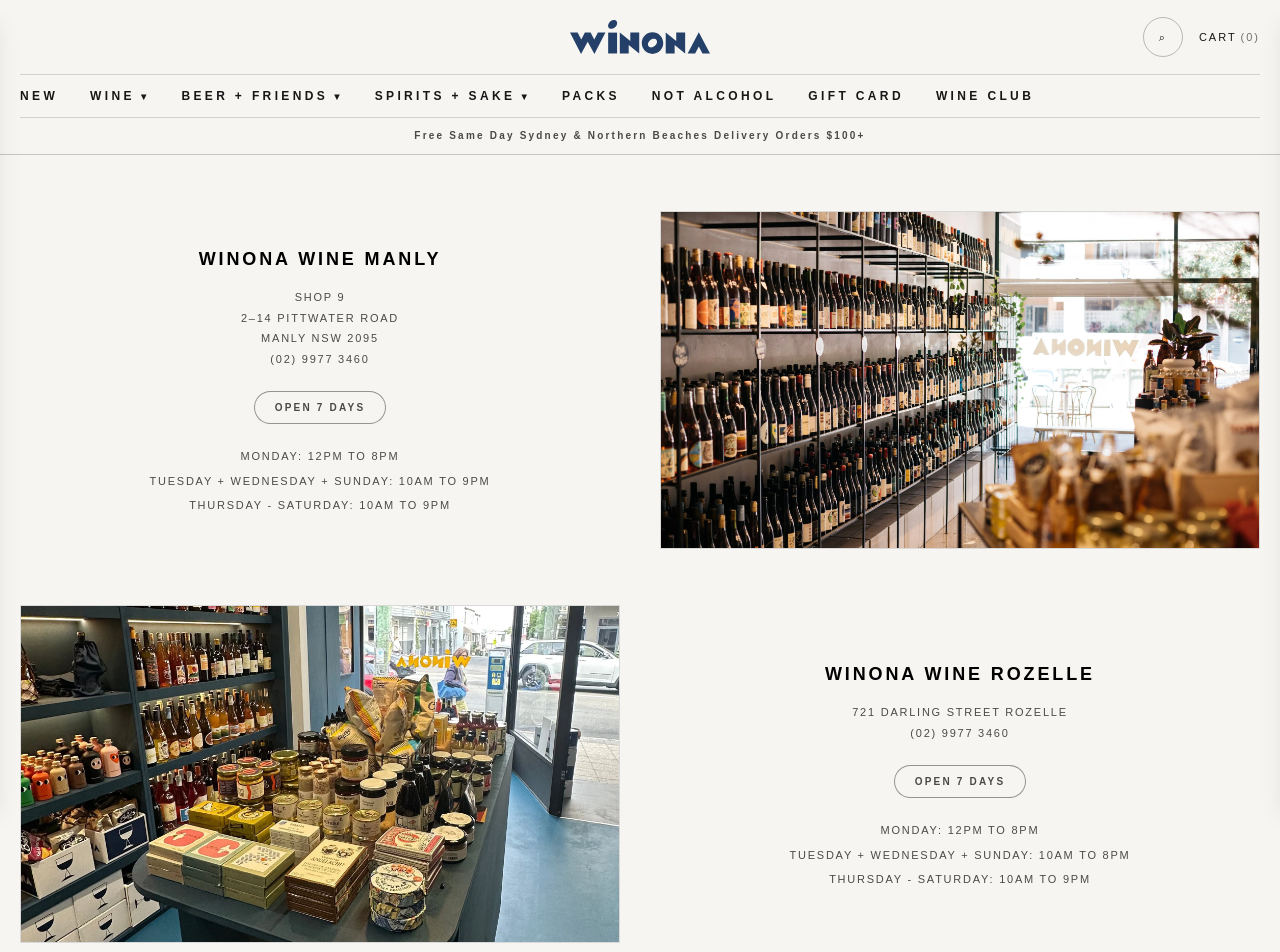
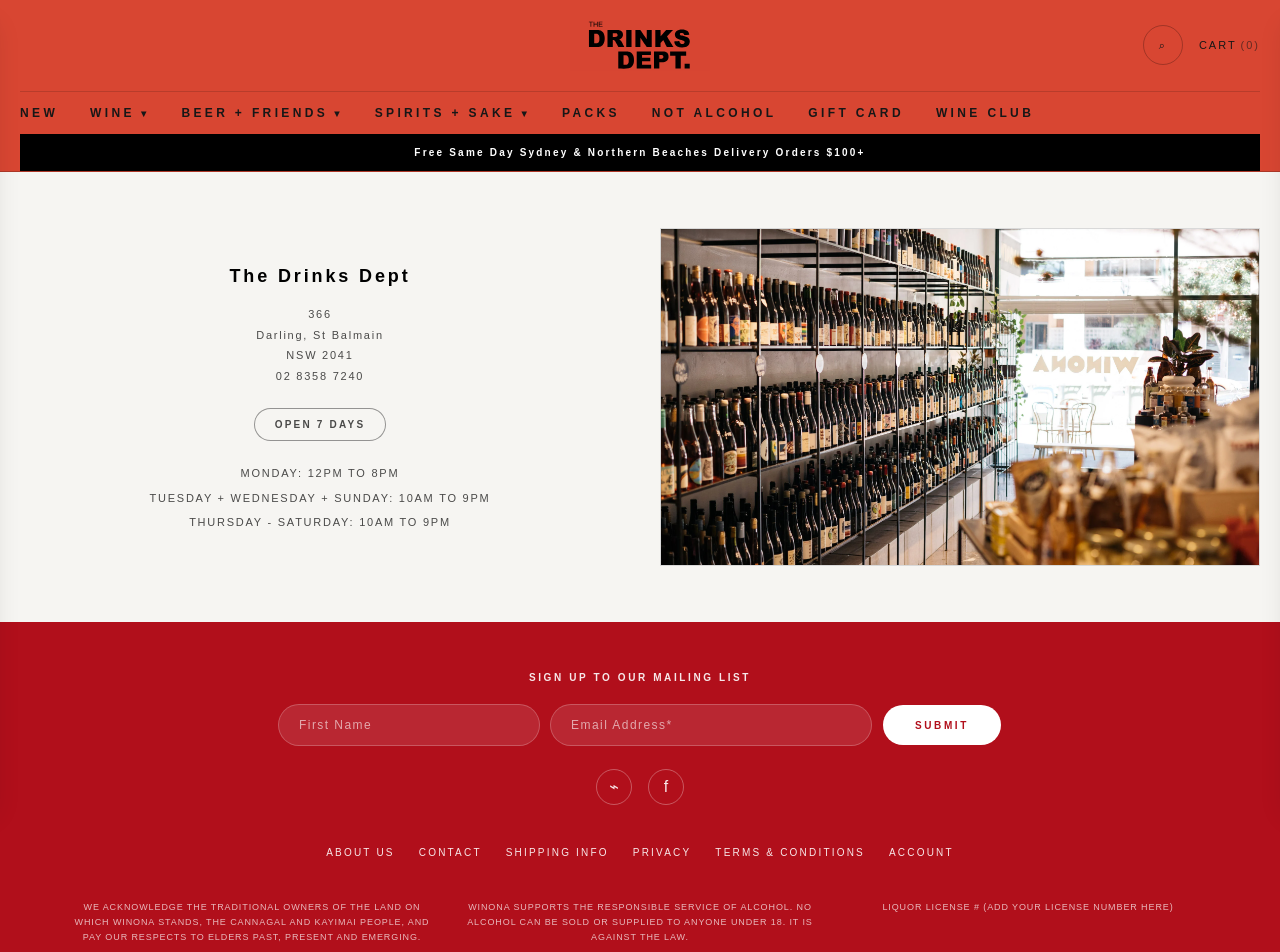
Before and after one commit to prabinbala2/winonawine, a Next.js app: page /contact in a window 1280 px wide. Shown: the top 952 px of the page. Built offline with nearby package versions, Linux system fonts and the light colour scheme.

Commit message:
Red Color

```diff
--- a/src/app/contact/page.tsx
+++ b/src/app/contact/page.tsx
@@ -13,12 +13,12 @@
         stores={[
           {
             id: "manly",
-            title: "WINONA WINE MANLY",
+            title: "The Drinks Dept",
             lines: [
-              "SHOP 9",
-              "2–14 PITTWATER ROAD",
-              "MANLY NSW 2095",
-              "(02) 9977 3460",
+              "366",
+              "Darling, St Balmain",
+              "NSW 2041",
+              "02 8358 7240",
             ],
             badgeText: "OPEN 7 DAYS",
             hours: [
@@ -27,38 +27,7 @@
               "THURSDAY - SATURDAY: 10AM TO 9PM",
             ],
             imageSrc: "/mock/store-manly.webp",
-            imageAlt: "Winona Manly store",
-          },
-          {
-            id: "rozelle",
-            title: "WINONA WINE ROZELLE",
-            lines: ["721 DARLING STREET ROZELLE", "(02) 9977 3460"],
-            badgeText: "OPEN 7 DAYS",
-            hours: [
-              "MONDAY: 12PM TO 8PM",
-              "TUESDAY + WEDNESDAY + SUNDAY: 10AM TO 8PM",
-              "THURSDAY - SATURDAY: 10AM TO 9PM",
-            ],
-            imageSrc: "/mock/store-rozelle.webp",
-            imageAlt: "Winona Rozelle store",
-          },
-          {
-            id: "avalon",
-            title: "WINONA WINE AVALON",
-            lines: [
-              "SHOP 1",
-              "25 OLD BARRENJOEY ROAD",
-              "AVALON BEACH NSW 2107",
-              "(02) 9669 9391",
-            ],
-            badgeText: "OPEN 7 DAYS",
-            hours: [
-              "MONDAY - WEDNESDAY: 10AM TO 8PM",
-              "THURSDAY - SATURDAY: 10AM TO 9PM",
-              "SUNDAY: 10AM TO 8PM",
-            ],
-            imageSrc: "/mock/store-avalon.webp",
-            imageAlt: "Winona Avalon store",
+            imageAlt: "The Drinks Dept",
           },
         ]}
       />
--- a/src/app/page.tsx
+++ b/src/app/page.tsx
@@ -121,6 +121,9 @@
       <Menu brand="WINONA" cartCount={0} />
       <BannerSlider banners={banners} autoPlayMs={4500} />
       <SectionSlider title="NEW JUICE" products={newJuice} />
+      <div className="py-2">
+          <div className="h-px w-full bg-white" />
+        </div>
       <SectionSlider title="OBJECTS + GIFTS" products={objectsAndGifts} />
       <PromoBanner
         src="/mock/chilled.webp"
@@ -129,6 +132,9 @@
       />
 
       <SectionSlider title="OBJECTS + GIFTS" products={objectsAndGifts} />
+      <div className="py-2">
+          <div className="h-px w-full bg-white" />
+        </div>
       <SectionSlider title="NEW JUICE" products={newJuice} />
 
       <InStoreTastings
@@ -191,12 +197,12 @@
         stores={[
           {
             id: "manly",
-            title: "WINONA WINE MANLY",
+            title: "The Drinks Dept",
             lines: [
-              "SHOP 9",
-              "2–14 PITTWATER ROAD",
-              "MANLY NSW 2095",
-              "(02) 9977 3460",
+              "366",
+              "Darling, St Balmain",
+              "NSW 2041",
+              "02 8358 7240",
             ],
             badgeText: "OPEN 7 DAYS",
             hours: [
@@ -205,38 +211,7 @@
               "THURSDAY - SATURDAY: 10AM TO 9PM",
             ],
             imageSrc: "/mock/store-manly.webp",
-            imageAlt: "Winona Manly store",
-          },
-          {
-            id: "rozelle",
-            title: "WINONA WINE ROZELLE",
-            lines: ["721 DARLING STREET ROZELLE", "(02) 9977 3460"],
-            badgeText: "OPEN 7 DAYS",
-            hours: [
-              "MONDAY: 12PM TO 8PM",
-              "TUESDAY + WEDNESDAY + SUNDAY: 10AM TO 8PM",
-              "THURSDAY - SATURDAY: 10AM TO 9PM",
-            ],
-            imageSrc: "/mock/store-rozelle.webp",
-            imageAlt: "Winona Rozelle store",
-          },
-          {
-            id: "avalon",
-            title: "WINONA WINE AVALON",
-            lines: [
-              "SHOP 1",
-              "25 OLD BARRENJOEY ROAD",
-              "AVALON BEACH NSW 2107",
-              "(02) 9669 9391",
-            ],
-            badgeText: "OPEN 7 DAYS",
-            hours: [
-              "MONDAY - WEDNESDAY: 10AM TO 8PM",
-              "THURSDAY - SATURDAY: 10AM TO 9PM",
-              "SUNDAY: 10AM TO 8PM",
-            ],
-            imageSrc: "/mock/store-avalon.webp",
-            imageAlt: "Winona Avalon store",
+            imageAlt: "The Drinks Dept",
           },
         ]}
       />
--- a/src/components/AboutUsSection.tsx
+++ b/src/components/AboutUsSection.tsx
@@ -15,17 +15,15 @@
 export default function AboutUsSection({
   topLabel = "ABOUT US",
   logoSrc = "/mock/about-logo.svg",
-  leftTitle = "WELCOME TO WINONA",
-  leftText = `Winona is a bottle shop in Manly and Avalon Beach focused on quality wines, craft beers, artisan spirits, special food and handmade objects from all over the world. As proud purveyors of well-made wine, we support independent producers working with organic, biodynamic or sustainable practices in the vineyard and minimal intervention in the winery. The beverages we stock are textured expressions of terroir, with place, personality and history embalmed in each bottle. We hope you enjoy them as much as we do.`,
+  leftTitle = "WELCOME TO THE DRINKS DEPT.",
+  leftText = `The Drinks Dept is a bottleshop built by bartenders, created to share industry knowledge with the home entertainer. Through an ever-growing collection of recipes, recommendations, and hands-on guidance, we help everyone—from curious beginners to confident hosts—elevate what they serve.`,
   photoSrc = "/mock/about-photo.webp",
   grapeArtSrc = "/mock/about-grapes.webp",
   rightTitle = "BEHIND THE BOTTLES",
-  rightSubtitle = "Winona is Elli, Cam and Luke.",
-  rightText = `Our store was born from the union of art, music and food, centred on a sizzling romance with good wine. With backgrounds in the art and music industries, Elli and Cam Walsh siphoned their obsession with natural wine into a fruity side project called The Funky Bunch before embarking on this wild ride with good mate and fellow cork dork Luke Miller, owner of Busta, Sunset Sabi and Chica Bonita.
+  rightSubtitle = "At The Drinks Dept, great drinks start with great advice.",
+  rightText = `Our team brings real service-industry experience to every interaction, offering tailored product suggestions, takeaway cocktail recipes, and wine tasting cards for any occasion. We also run weekly drink activations designed to inspire what to make at home and how to make it, highlighting the bottles already on our shelves.
 
-The three of us are many things, but above all we’re lovers of good grog devoted to bringing you the purest juice we can get our hands on.
-
-Bottles up!`,
+For those wanting something truly personal, we offer a bespoke menu service—where a dedicated bartender designs a custom drinks menu and sources everything you need.`,
 }: Props) {
   return (
     <section className="bg-[#f6f5f2]">
--- a/src/components/BannerSlider.tsx
+++ b/src/components/BannerSlider.tsx
@@ -46,9 +46,9 @@
   if (count === 0) return null;
 
   return (
-    <section className="bg-[#f6f5f2]">
+    <section className="bg-[#d84632]">
       <div className="mx-auto max-w-[1380px] px-5 pt-4">
-        <div className="relative overflow-hidden border border-black/15 bg-white">
+        <div className="relative overflow-hidden border border-black/15 bg-[#d84632]">
           {/* Banner frame */}
           <div className="relative aspect-[16/7] w-full">
             {banners.map((b, i) => (
--- a/src/components/PromoBanner.tsx
+++ b/src/components/PromoBanner.tsx
@@ -10,6 +10,11 @@
   return (
     <section className="bg-[#f6f5f2]">
       <div className="mx-auto max-w-[1380px] px-5">
+
+        <div className="py-2">
+          <div className="h-px w-full bg-black/30" />
+        </div>
+
         <div className="relative overflow-hidden border border-black/20 bg-white">
           <div className="relative aspect-[16/6] w-full">
             <Image src={src} alt={alt} fill className="object-cover" />
@@ -23,7 +28,7 @@
         </div>
 
         {/* divider below banner like screenshot */}
-        <div className="py-10">
+        <div className="py-2">
           <div className="h-px w-full bg-black/30" />
         </div>
       </div>
--- a/src/components/common/Menu.tsx
+++ b/src/components/common/Menu.tsx
@@ -91,7 +91,7 @@
 
   return (
     <>
-      <header className="border-b border-black/20 bg-[#f6f5f2]">
+      <header className="border-b border-black/20 bg-[#d84632]">
         <div className="mx-auto max-w-[1380px] px-4 md:px-5">
           {/* Top row */}
           <div className="relative flex items-center justify-center py-4 md:py-5">
--- a/src/components/common/TextCarousel.tsx
+++ b/src/components/common/TextCarousel.tsx
@@ -38,12 +38,12 @@
   if (!items?.length) return null;
 
   return (
-    <div className="border-t border-black/15 bg-[#f6f5f2]">
+    <div className="border-t border-black/15 bg-[#000]">
       <div className="mx-auto max-w-[1180px] px-5">
         <div className="flex h-9 items-center justify-center overflow-hidden">
           <div
             className={[
-              "text-center text-[10px] font-bold tracking-[0.22em] text-black/70",
+              "text-center text-[10px] font-bold tracking-[0.22em] text-white",
               "transition-opacity duration-300",
               show ? "opacity-100" : "opacity-0",
             ].join(" ")}
```
Also changed, not shown: src/components/SectionSlider.tsx (+6 -17 lines), public/logo.svg, public/logo1.svg (added).
